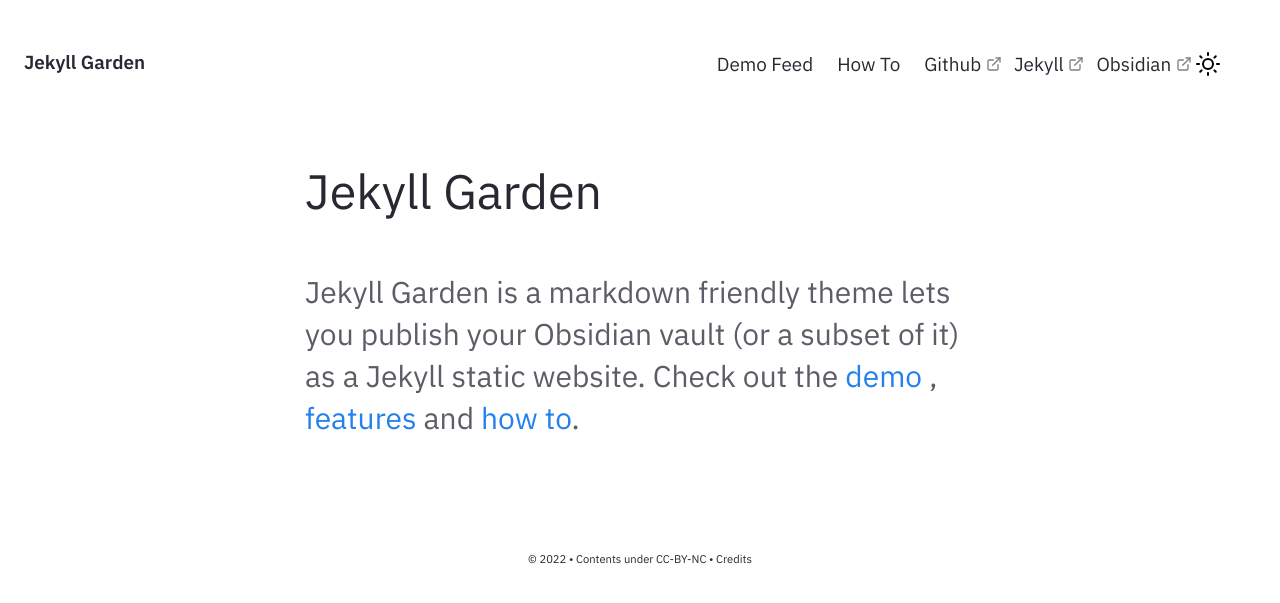
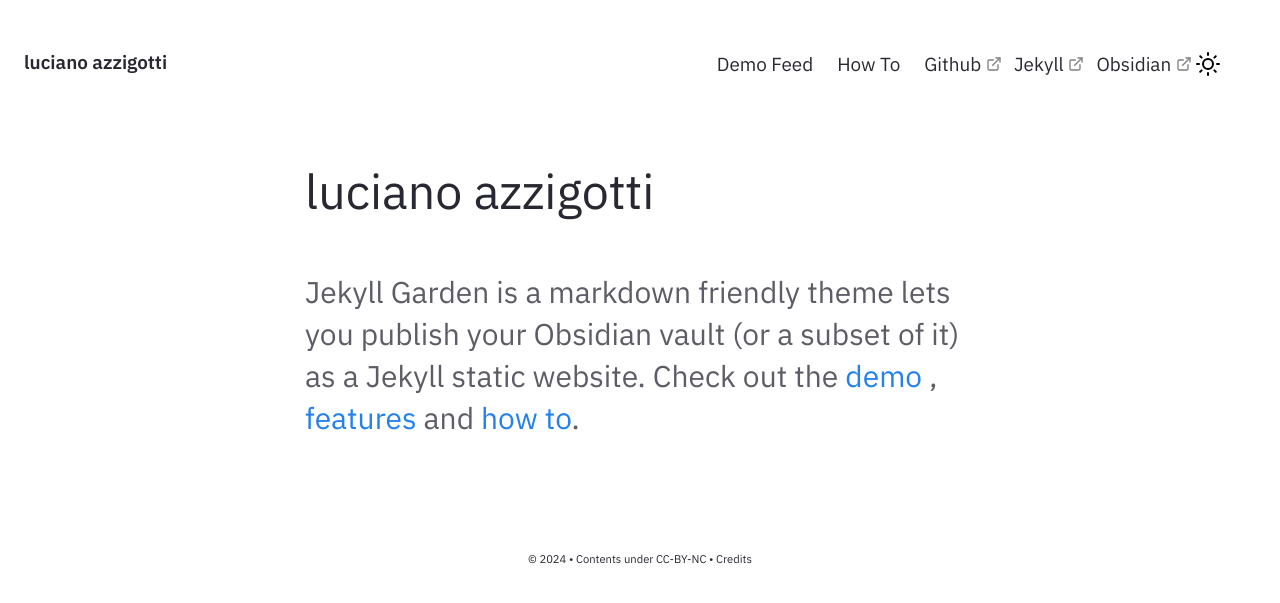
Before and after one commit to zzigo/zjek.github.io, a Jekyll site: the page built from pages/index.md, in a window 1280 px wide. Shown: the top 603 px of the page. Built offline with Jekyll 4.4.1, drawn with Linux system fonts in a browser that asks for light colours.

Commit message:
Update _config.yml

```diff
--- a/_config.yml
+++ b/_config.yml
@@ -27,10 +27,10 @@ baseurl: ""
 
 # Website Header, Description, Footer year and text.
 # If you are deleting this, make sure you remove it from HTML files too
-heading: Jekyll Garden # Change this
-content: Obsidian ready Jekyll Theme
+heading: luciano azzigotti
+content: portfolio del compositor luciano azzigotti
 copyright:
-  year: © 2022
+  year: © 2024
   msg: Contents under CC-BY-NC
 
 # Set title and content for private & broken link tooltop
@@ -62,6 +62,8 @@ plugins:
   - jekyll-feed
   - jekyll-sitemap
   - jekyll-tidy
+  - jekyll-swiss
+  - jekyll-theme-architect
 
 ## Enable Collections
 ## Suggested collects are "notes" "lists" and "blog"
```
